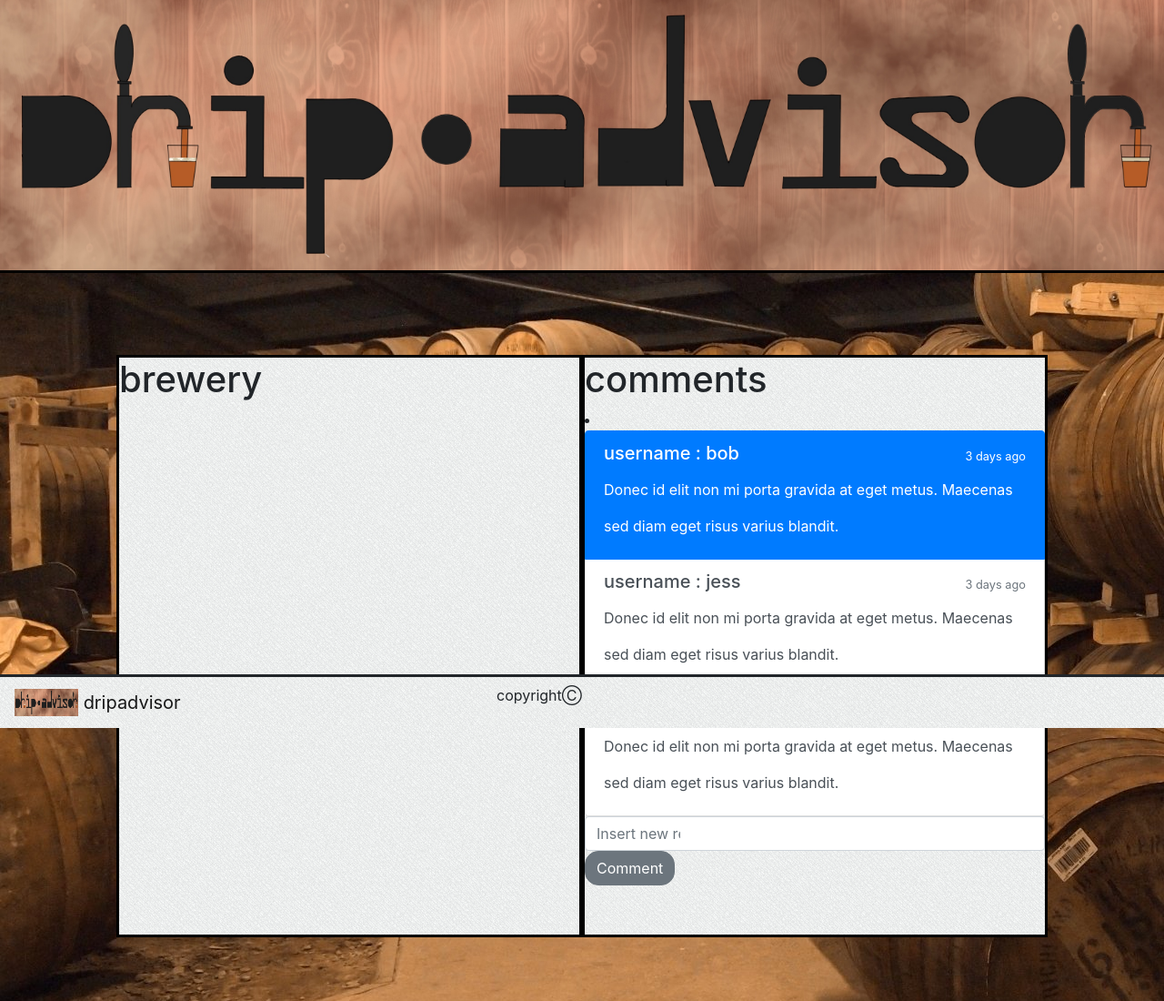
After one commit to Bethanjames93/bootcamp_beeefcakes, a web app: file public/comments.html in a window 1280 px wide. The commit adds this page. Shown: the whole page at 91% size. Run offline with its HTML, style and script files only (its server is not run), Linux system fonts and the light colour scheme; some libraries are stand-ins or nearby versions.

Commit message:
added various html files inc comments page, brewery page and styled using css stylesheet

```diff
--- /dev/null
+++ b/public/comments.html
@@ -0,0 +1,72 @@
+<!DOCTYPE html>
+<html lang="en">
+
+<head>
+    <meta charset="UTF-8">
+    <meta name="viewport" content="width=device-width, initial-scale=1.0">
+    <meta http-equiv="X-UA-Compatible" content="ie=edge">
+    <script src="https://kit.fontawesome.com/c789f3d2c3.js" crossorigin="anonymous"></script>
+    <link rel="stylesheet" href="https://stackpath.bootstrapcdn.com/bootstrap/4.4.1/css/bootstrap.min.css"
+        integrity="sha384-Vkoo8x4CGsO3+Hhxv8T/Q5PaXtkKtu6ug5TOeNV6gBiFeWPGFN9MuhOf23Q9Ifjh" crossorigin="anonymous">
+    <link rel="stylesheet" href="./styles/styles.css">
+    <title>Drip advisor</title>
+</head>
+
+<body>
+    <div class="brewery-page-header">
+    </div>
+
+    <div class="brewery-container">
+        <div class="single-brewery-container">
+            <h1>brewery</h1>
+        </div>
+        <div class="comments-container">
+            <h1>comments</h1>
+            <li>
+                <div class="list-group">
+                    <a href="#" class="list-group-item list-group-item-action active">
+                        <div class="d-flex w-100 justify-content-between">
+                            <h5 class="mb-1">username : bob</h5>
+                            <small>3 days ago</small>
+                        </div>
+                        <p class="mb-1">Donec id elit non mi porta gravida at eget metus. Maecenas sed diam eget risus
+                            varius blandit.</p>
+                    </a>
+                    <a href="#" class="list-group-item list-group-item-action">
+                        <div class="d-flex w-100 justify-content-between">
+                            <h5 class="mb-1">username : jess</h5>
+                            <small class="text-muted">3 days ago</small>
+                        </div>
+                        <p class="mb-1">Donec id elit non mi porta gravida at eget metus. Maecenas sed diam eget risus
+                            varius blandit.</p>
+                    </a>
+                    <a href="#" class="list-group-item list-group-item-action">
+                        <div class="d-flex w-100 justify-content-between">
+                            <h5 class="mb-1">username : ben</h5>
+                            <small class="text-muted">3 days ago</small>
+                        </div>
+                        <p class="mb-1">Donec id elit non mi porta gravida at eget metus. Maecenas sed diam eget risus
+                            varius blandit.</p>
+                    </a>
+                </div>
+            </li>
+            <div class="input-group">
+                <input type="text" class="form-control" aria-label="Input group example"
+                    aria-describedby="btnGroupAddon" placeholder="Insert new review!">
+            </div>
+            <div class="btn-group mr-2" role="group" aria-label="First group">
+                <button type="button" id="add-comment-button" class="btn btn-secondary">Comment</button>
+            </div>
+        </div>
+    </div>
+
+
+    <nav class="navbar navbar-light bg-light">
+        <a class="navbar-brand" href="#">
+            <img src="./images/logo.jpg" width="70" height="30" class="d-inline-block align-top" alt="">
+            dripadvisor</a>
+        <p class="copyright">copyright&#9400;</p>
+    </nav>
+</body>
+
+</html>
--- a/public/index.html
+++ b/public/index.html
@@ -24,14 +24,14 @@
         <div class="search-box-and-login">
             <div class="btn-toolbar mb-3" role="toolbar" aria-label="Toolbar with button groups">
                 <div class="btn-group mr-2" role="group" aria-label="First group">
-                    <button type="button" class="btn btn-secondary">Search</button>
+                    <button type="button" id="search-brewery-button" class="btn btn-secondary">Search</button>
                 </div>
                 <div class="input-group">
                     <input type="text" class="form-control" aria-label="Input group example"
                         aria-describedby="btnGroupAddon" placeholder="example: Brewdog">
                 </div>
-                <button type="button" class="btn btn-primary">Log in</button>
-                <button type="button" class="btn btn-success">Create account</button>
+                <button type="button" id="log-in-button" class="btn btn-primary">Log in</button>
+                <button type="button" id="create-account-button" class="btn btn-success">Create account</button>
             </div>
         </div>
     </div>
--- a/public/styles/styles.css
+++ b/public/styles/styles.css
@@ -4,6 +4,7 @@
 
 body, html {
   height: 100%;
+  background-image: url(../images/thumb-1920-252185.jpg);
 }
 
 .jumbotron-container{
@@ -59,7 +60,7 @@ body, html {
   border-radius: 15px;
 }
 
-.btn-primary{
+#log-in-button{
   width: 200px;
   height: 150px;
   margin-top: 150px;
@@ -89,9 +90,59 @@ body, html {
   margin-right: 15%;
 }
 
+.brewery-page-header{
+  width: 100%;
+  height: 300px;
+  background-image: url(../images/logo.jpg);
+  background-position: center;
+  background-repeat: no-repeat;
+  background-size: cover;
+  border-style: solid;
+  border-color: black;
+  border-top: 0;
+  border-right: 0;
+  border-left: 0;
+}
+
+.brewery-container{
+  height: 100%;
+  width: 100%;
+  margin-bottom: 80px;
+}
+
+.w-90{
+  border-style: solid;
+  border-color: black;
+  margin-top: 10px;
+  margin-left: 5%;
+  margin-right: 5%;
+}
+
+.single-brewery-container{
+  background-image: url(../images/light_noise_diagonal/light_noise_diagonal.png);
+  width: 40%;
+  height: 80%;
+  margin-left: 10%;
+  margin-top: 7%;
+  float: left;
+  border-style: solid;
+  border-color: black;
+}
+
+.comments-container{
+  background-image: url(../images/light_noise_diagonal/light_noise_diagonal.png);
+  width: 40%;
+  height: 80%;
+  margin-right: 10%;
+  margin-top: 7%;
+  float: right;
+  border-style: solid;
+  border-color: black;
+}
+
 .navbar-light{
-  position:fixed;
-  bottom:0;
+  position: fixed;
+  bottom: 0;
   width: 100%;
   background-image: url(../images/light_noise_diagonal/light_noise_diagonal.png);
   border-style: solid;
```
Also changed, not shown: public/brewery.html (added, +71 -0 lines), public/error.html (added, +33 -0 lines), public/images/a71ae6989147210024f903e82c86bf51.jpg (added).
